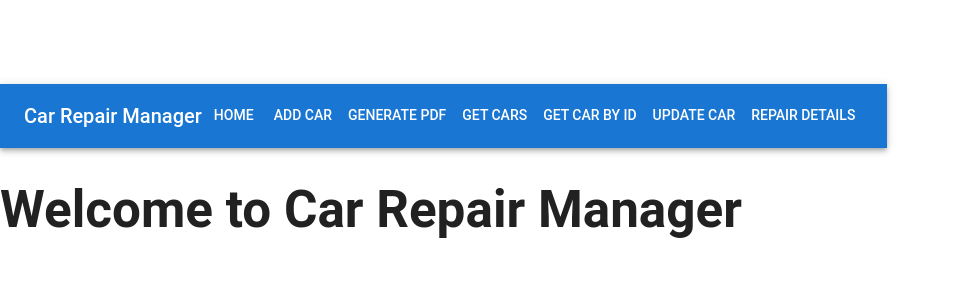
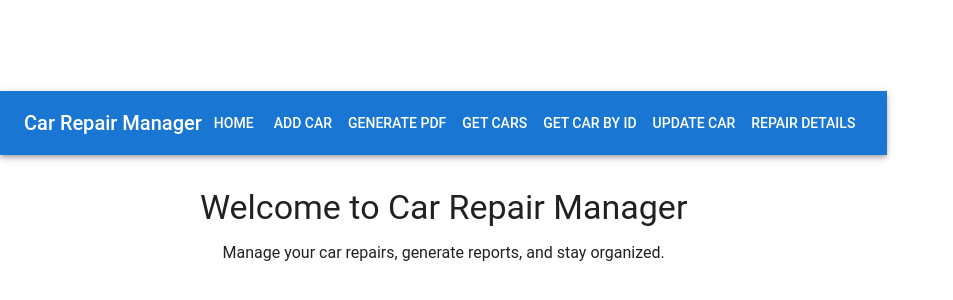
Before and after one commit to Samadeolu7/yincools-web, a React (Vite) app in the folder client/car-repair-manager/: page / in a window 1280 px wide. Shown: the part 222-522 px from the top of the page, without its empty margins (0-953 px from the left). Built offline with nearby package versions, Linux system fonts and the light colour scheme.

Commit message:
Fix bugs in Add Car feature

```diff
--- a/client/car-repair-manager/src/pages/AddCar.jsx
+++ b/client/car-repair-manager/src/pages/AddCar.jsx
@@ -1,11 +1,13 @@
-import React from 'react';
 import CarForm from '../components/CarForm';
 import { createCar } from '../services/api';
+import { Box, Typography } from '@mui/material';
 
 const AddCar = () => {
     const handleSubmit = async (data) => {
         try {
+            console.log('Car added:', data);
             await createCar(data);
+
             alert('Car added successfully!');
         } catch (error) {
             console.error('Error adding car:', error);
@@ -13,10 +15,10 @@ const AddCar = () => {
     };
 
     return (
-        <div>
-            <h1>Add Car</h1>
+        <Box sx={{ display: 'flex', flexDirection: 'column', alignItems: 'center', mt: 4 }}>
+            <Typography variant="h4" gutterBottom>Add Car</Typography>
             <CarForm onSubmit={handleSubmit} />
-        </div>
+        </Box>
     );
 };
 
--- a/client/car-repair-manager/src/pages/Home.jsx
+++ b/client/car-repair-manager/src/pages/Home.jsx
@@ -1,10 +1,16 @@
 import React from 'react';
+import { Box, Typography } from '@mui/material';
 
 const Home = () => {
     return (
-        <div>
-            <h1>Welcome to Car Repair Manager</h1>
-        </div>
+        <Box sx={{ textAlign: 'center', mt: 4 }}>
+            <Typography variant="h4" component="h1" gutterBottom>
+                Welcome to Car Repair Manager
+            </Typography>
+            <Typography variant="body1">
+                Manage your car repairs, generate reports, and stay organized.
+            </Typography>
+        </Box>
     );
 };
 
```
